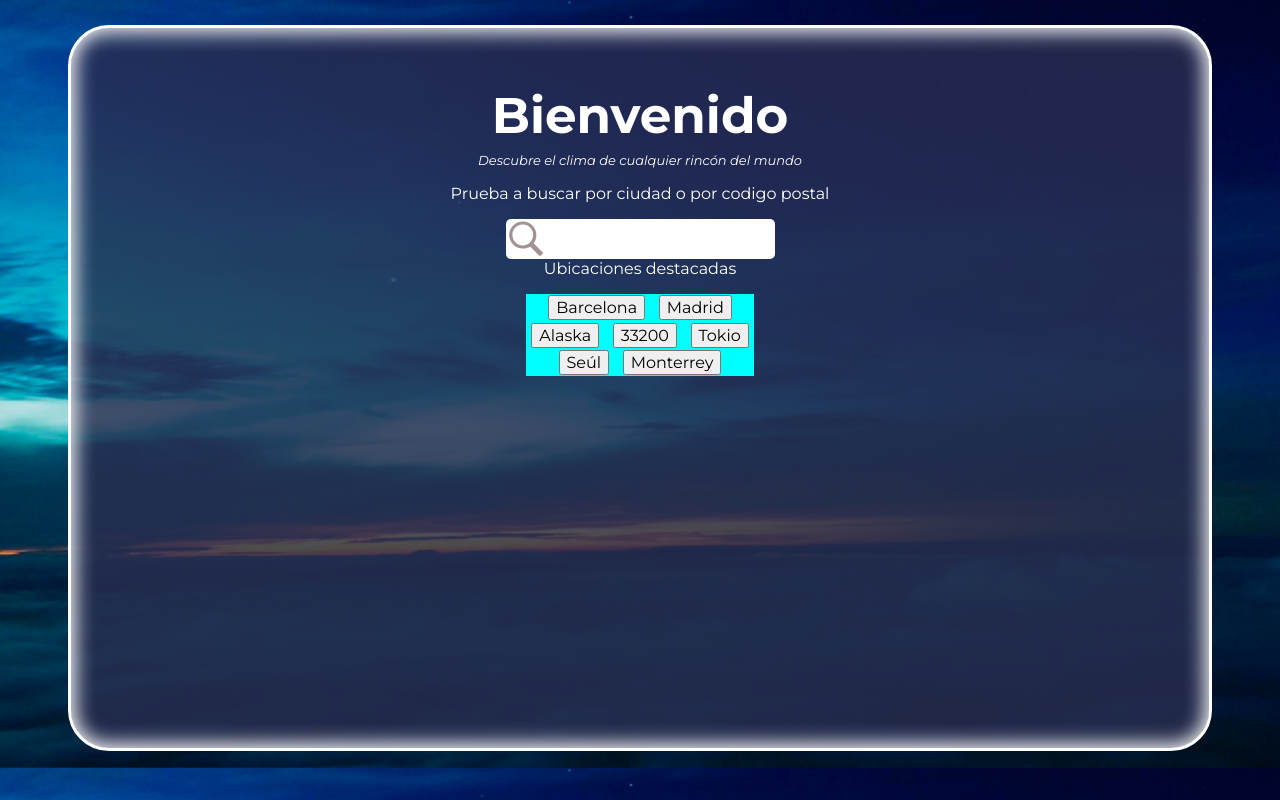
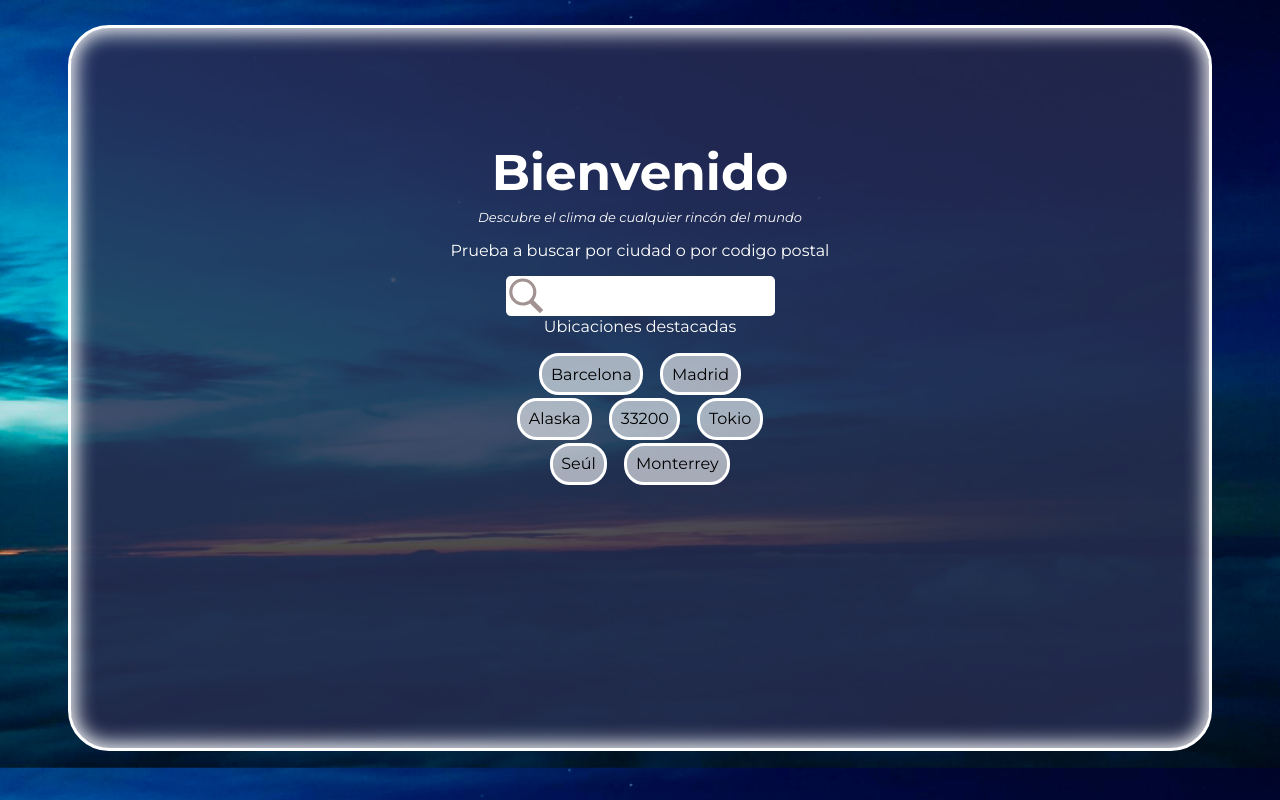
Before and after one commit to JorgeAlcaldeG/WeatherApp, a React (Vite) app: page / in a window 1280 px wide. Built offline with nearby package versions, Linux system fonts and the light colour scheme.

Commit message:
Añadidos estilos a los presets

```diff
--- a/src/components/MainPage.jsx
+++ b/src/components/MainPage.jsx
@@ -9,6 +9,7 @@ export default function MainPage({code, func, presetFunc}){
             <p className="cursivaTxt">Descubre el clima de cualquier rincón del mundo</p>
             <p>Prueba a buscar por ciudad o por codigo postal</p>
             <SearchInput searchFunc={func} style={'main'}/>
+            <div className="ubiContainer">
                 <p>Ubicaciones destacadas</p>
                 <div className="presets">
                     <PresetSrc text={"Barcelona"} presetFunc={presetFunc} />
@@ -21,5 +22,6 @@ export default function MainPage({code, func, presetFunc}){
                     {/* <PresetSrc text={"Lima"} presetFunc={presetFunc}  /> */}
                 </div>
             </div>
+        </div>
     )
 }
--- a/src/css/index.css
+++ b/src/css/index.css
@@ -8,6 +8,9 @@ body{
     background-image: url("../../resources/bg.jpg");
     background-size: cover;
 }
+textarea:focus, input:focus{
+    outline: none;
+}
 .cursivaTxt{
     font-style: italic;
 }
--- a/src/css/mainPage.css
+++ b/src/css/mainPage.css
@@ -1,5 +1,5 @@
 .mainContainer{
-    margin-top: 5%;
+    margin-top: 10%;
 }
 .mainContainer h1{
     font-size: 50px;
@@ -9,12 +9,16 @@
     margin-top: 0%;
     font-size: 13px;
 }
+.ubiContainer{
+    width: 100%;
+    margin-top: 5%;
+}
 .presets{
     display: flex;
     flex-wrap: wrap;
     justify-content: center;
     gap: 5%;
-    width: 20%;
+    width: 25%;
     margin: auto;
-    background-color: aqua;
+    /* background-color: aqua; */
 }
--- a/src/css/presetSrc.css
+++ b/src/css/presetSrc.css
@@ -2,4 +2,17 @@
     color: black;
     font-size: 16px;
     margin: .5%;
+    padding: 3%;
+    background-color: rgba(255, 255, 255, 0.60);
+    border-style: solid;
+    border-color: white;
+    border-radius: 20px;
+    border-width: 3px;
+    cursor: pointer;
 }
+.presetBtn:hover{
+    /* transition: all 1s ease-out; */
+    transition: background-color 0.4s ease-out;
+    background-color: white;
+    border-color: rgb(119, 119, 211);
+}
```
Lines whose indentation alone changed are shown as unchanged.
